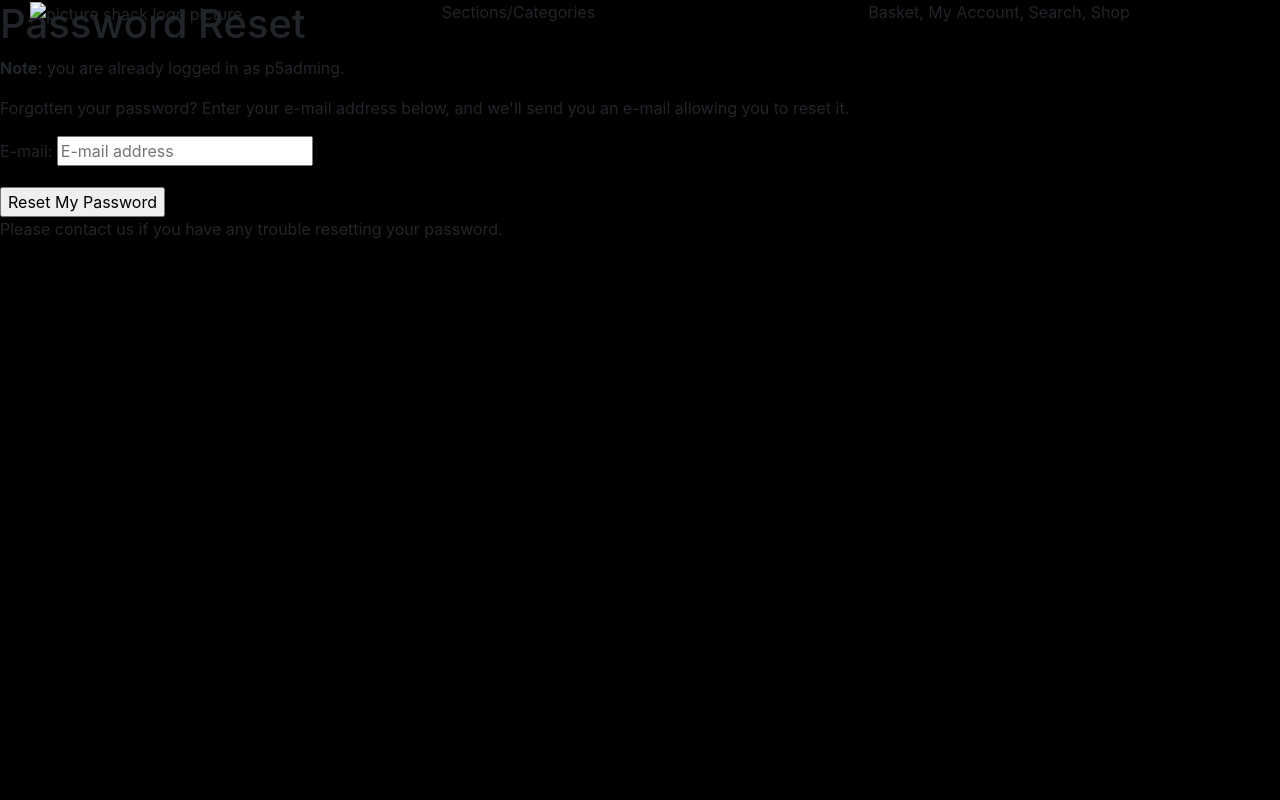
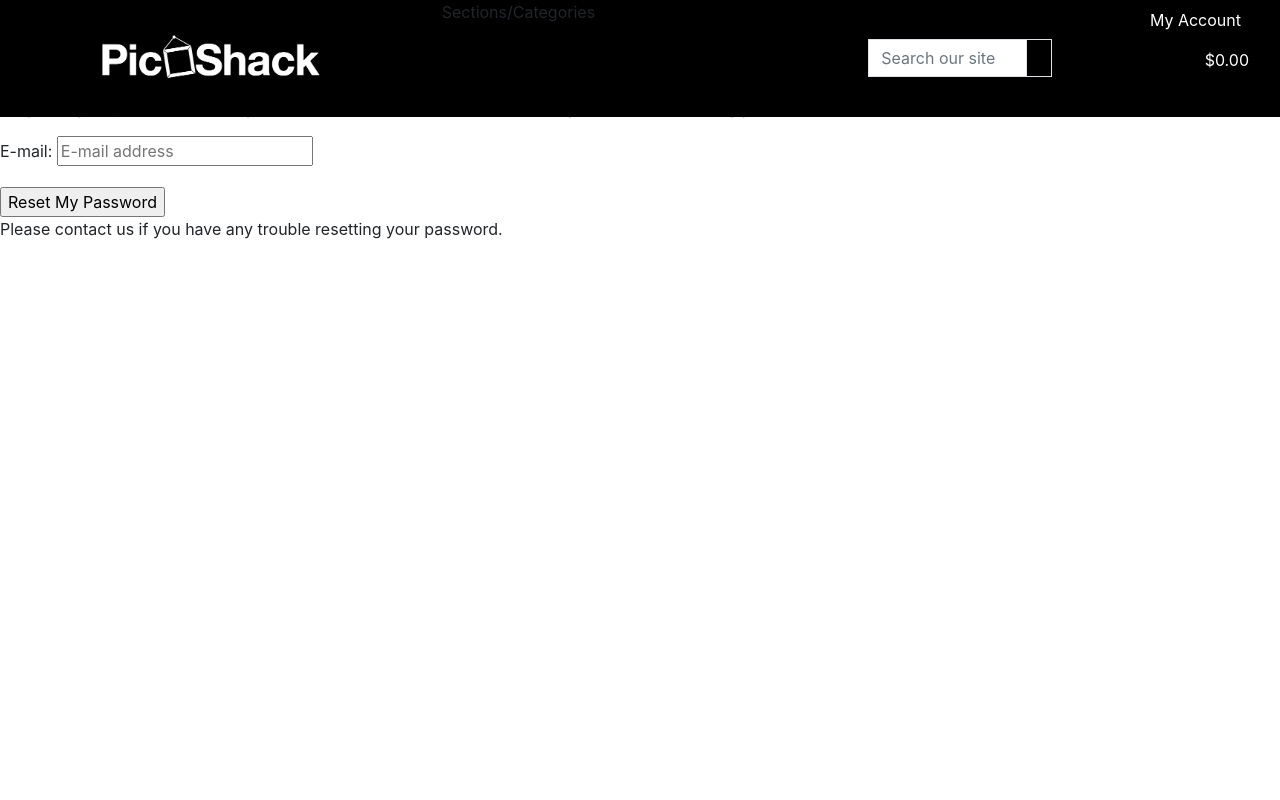
Before and after one commit to MrBertieG/pic-shack-p5, a Django app: page /accounts/password/reset/ in a window 1280 px wide. Run offline with Django 3.2, Linux system fonts and the light colour scheme; a user stored in the database is signed in; some libraries are stand-ins or nearby versions.

Commit message:
Add logo picture, search bar, account and basket logo to nav bar

```diff
--- a/pic_shack/urls.py
+++ b/pic_shack/urls.py
@@ -15,9 +15,11 @@ Including another URLconf
 """
 from django.contrib import admin
 from django.urls import path, include
+from django.conf import settings
+from django.conf.urls.static import static
 
 urlpatterns = [
     path('admin/', admin.site.urls),
     path('accounts/', include('allauth.urls')),
     path('', include('home.urls')),
-]
+] + static(settings.MEDIA_URL, document_root=settings.MEDIA_ROOT)
--- a/static/css/base.css
+++ b/static/css/base.css
@@ -1,3 +1,7 @@
-body {
+html {
+    height: 100%;
+}
+
+.main-header {
     background-color: black;
 }
--- a/templates/base.html
+++ b/templates/base.html
@@ -29,34 +29,91 @@
     {% endblock %}
 
     <title>Pic Shack {% block extra_title %} {% endblock %}</title>
-
-            {% if messages %}
-            <div class="message-container"></div>
-            {% endif %}
-
-            {% block page_header %}
-            {% endblock %}
-
-            {% block content %}
-            {% endblock %}
-
-            {% block postloadjs %}
-            {% endblock %}
-        </header>
   </head>
 
   <body>
-    <header class="container-fluid fixed-top">
+    <header class="container-fluid fixed-top ">
+      <div class="row main-header">
 
-      <div class="row">
-        <div class="col">
+        <div class="col-lg-4">
           <div class="container">
-            <img src=""  alt="picture shack logo picture" class="img-fluid">
+            <img src="media/picshack_logo.jpeg"  alt="picture shack logo picture" class="img-fluid">
           </div>
         </div>
+
         <div class="col">Sections/Categories</div>
-        <div class="col">Basket, My Account, Search, Shop</div>
+
+        <!--Code inspired by CI tutorial-->
+        <div class="col-12 col-lg-2 my-auto py-1 py-lg-0">
+          <form method="GET" action="#"> <!--URL Needed Updating-->
+              <div class="input-group w-100">
+                  <input class="form-control border border-black rounded-0" type="text" name="q" placeholder="Search our site">
+                  <div class="input-group-append">
+                      <button class="form-control btn btn-black border border-black rounded-0" type="submit">
+                          <span class="icon">
+                              <i class="fas fa-search"></i>
+                          </span>
+                      </button>
+                  </div>
+              </div>
+          </form>
+        </div>
+
+        <div class="col-12 col-lg-2 py-1 py-lg-0">
+          <ul class="list-inline list-unstyled text-center text-lg-right my-0">
+              <li class="list-inline-item dropdown">
+                  <a class="text-white nav-link" href="#" id="user-options" data-toggle="dropdown" aria-haspopup="true" aria-expanded="false">
+                      <div class="text-center">
+                          <div><i class="fas fa-user fa-lg"></i></div>
+                          <p class="my-0">My Account</p>
+                      </div>
+                  </a>
+                  <div class="dropdown-menu border-0" aria-labelledby="user-options">
+                      {% if request.user.is_authenticated %}
+                          {% if request.user.is_superuser %}
+                              <a href="{% url 'add_product' %}" class="dropdown-item">Product Management</a>
+                          {% endif %}
+                          <a href="{% url 'profile' %}" class="dropdown-item">My Profile</a>
+                          <a href="{% url 'account_logout' %}" class="dropdown-item">Logout</a>
+                      {% else %}
+                          <a href="{% url 'account_signup' %}" class="dropdown-item">Register</a>
+                          <a href="{% url 'account_login' %}" class="dropdown-item">Login</a>
+                      {% endif %}
+                  </div>
+              </li>
+              <li class="list-inline-item">
+                  <a class="{% if grand_total %}text-info font-weight-bold{% else %}text-white{% endif %} nav-link" href="#"> <!--URL Needing updating for bag view view_bag-->
+                      <div class="text-center">
+                          <div><i class="fas fa-shopping-bag fa-lg"></i></div>
+                          <p class="my-0 text-white">
+                              {% if grand_total %}
+                                  ${{ grand_total|floatformat:2 }}
+                              {% else %}
+                                  $0.00
+                              {% endif %}
+                          </p>
+                      </div>
+                  </a>
+              </li>
+          </ul>
+        </div>
+
       </div>
+
+    </header>
+
+    {% if messages %}
+    <div class="message-container"></div>
+    {% endif %}
+
+    {% block page_header %}
+    {% endblock %}
+
+    {% block content %}
+    {% endblock %}
+
+    {% block postloadjs %}
+    {% endblock %}
 
 </body>
 </html>
```
Also changed, not shown: media/picshack_logo.jpeg (renamed from media/picshack-logo.001.jpeg).
